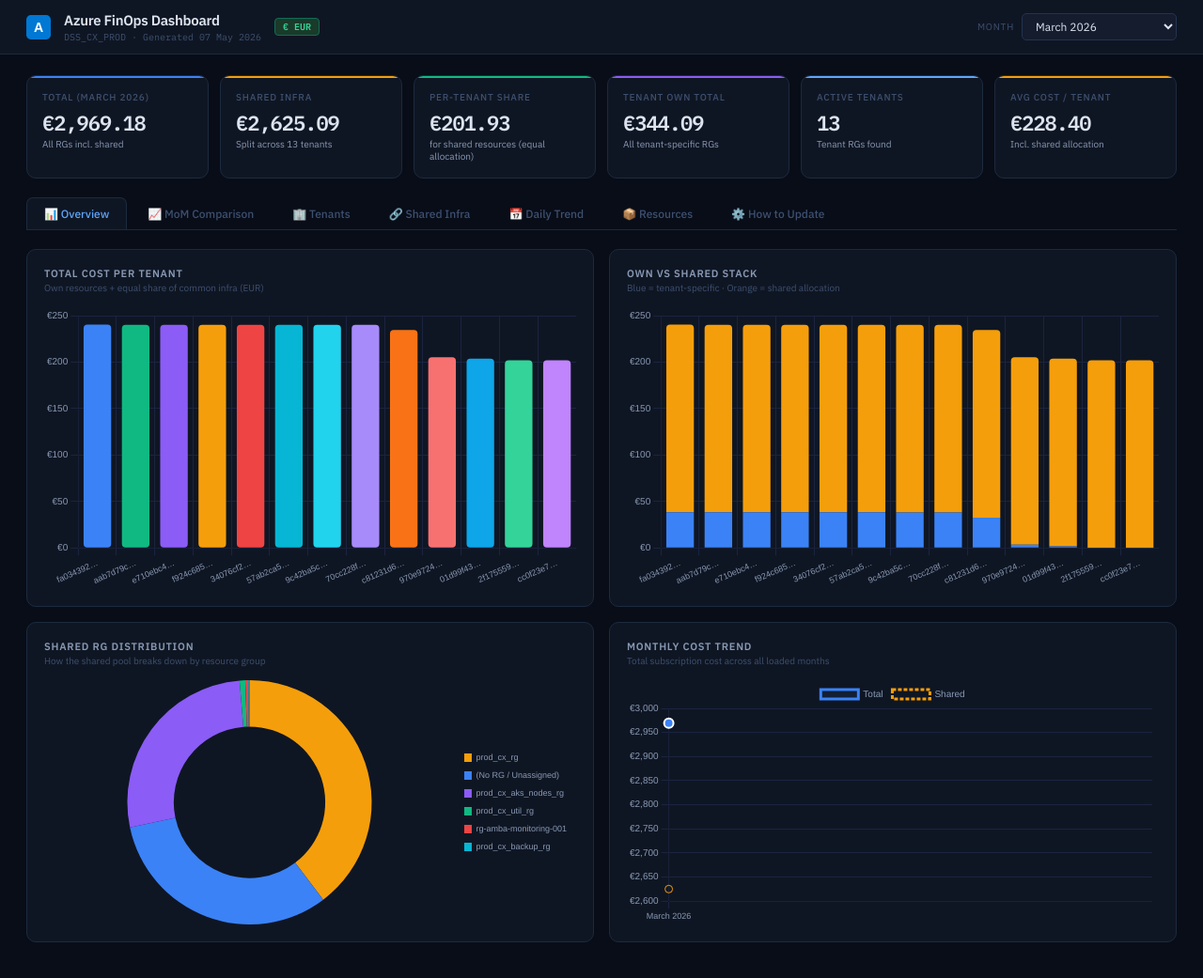
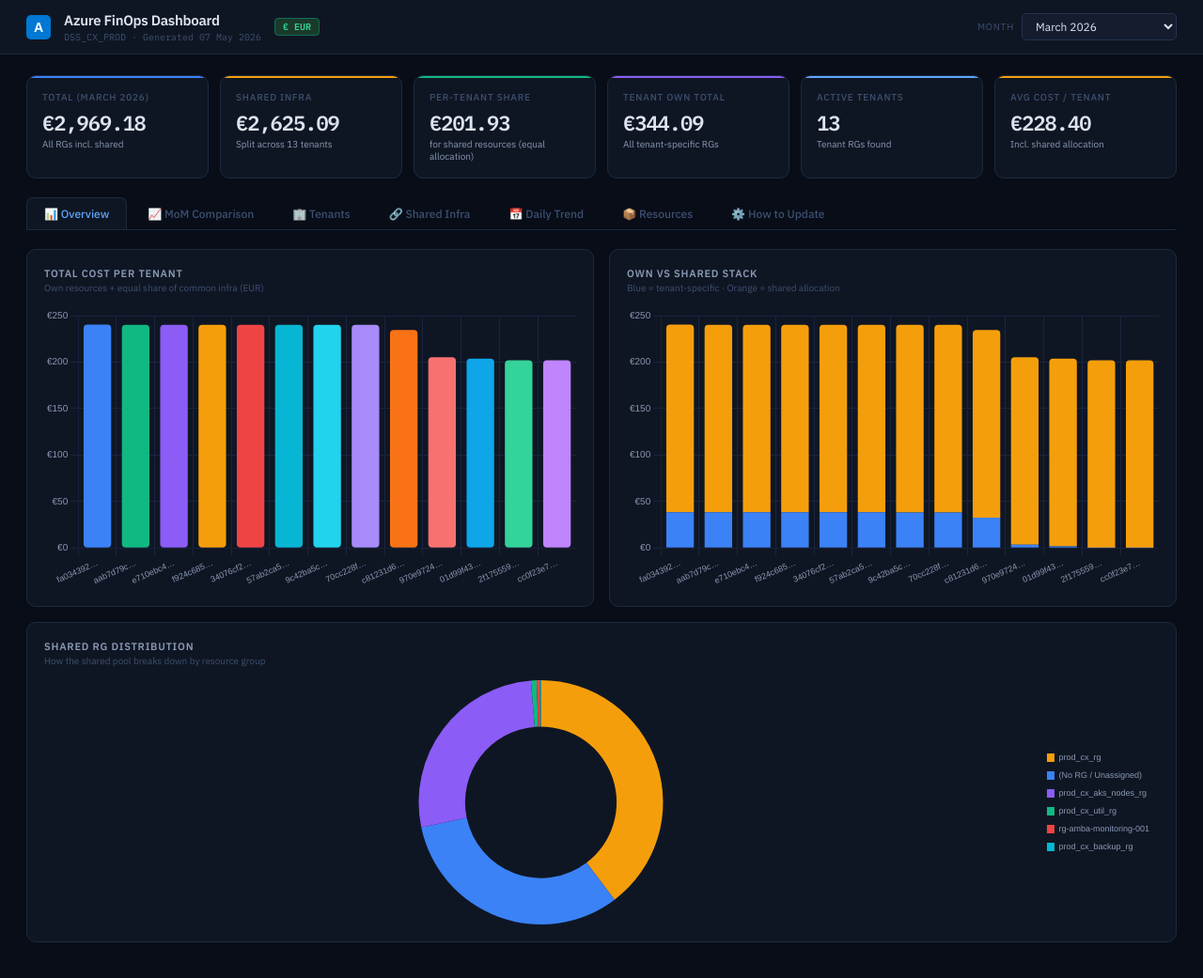
Before and after one commit to prachii1908/finops-project, a plain HTML site: page output/dashboard_2026-03.html in a window 1280 px wide. Shown: the whole page at 94% size. Drawn offline with nearby package versions, Linux system fonts and the light colour scheme.

Commit message:
updated python scrip

```diff
--- a/output/dashboard_2026-03.html
+++ b/output/dashboard_2026-03.html
@@ -115,9 +115,9 @@
       <div class="cb"><h3>Total cost per tenant</h3><div class="cb-sub">Own resources + equal share of common infra (EUR)</div><div style="position:relative;height:300px"><canvas id="c-tenant-bar"></canvas></div></div>
       <div class="cb"><h3>Own vs shared stack</h3><div class="cb-sub">Blue = tenant-specific · Orange = shared allocation</div><div style="position:relative;height:300px"><canvas id="c-stacked"></canvas></div></div>
     </div>
-    <div class="g2">
+    <div class="g2" id="overview-shared-trend-g2">
       <div class="cb"><h3>Shared RG distribution</h3><div class="cb-sub">How the shared pool breaks down by resource group</div><div style="position:relative;height:260px"><canvas id="c-sh-donut"></canvas></div></div>
-      <div class="cb"><h3>Monthly cost trend</h3><div class="cb-sub">Total subscription cost across all loaded months</div><div style="position:relative;height:260px"><canvas id="c-trend"></canvas></div></div>
+      <div class="cb" id="overview-trend-card"><h3>Monthly cost trend</h3><div class="cb-sub">Total subscription cost across all loaded months</div><div style="position:relative;height:260px"><canvas id="c-trend"></canvas></div></div>
     </div>
   </div>
 
@@ -333,6 +333,18 @@
       plugins:{legend:{position:'right',labels:{color:'#8899b4',font:{size:9},boxWidth:8}},
         tooltip:{callbacks:{label:c=>c.label+': '+fe(c.raw)}}}}});
 
+  const trendG2 = document.getElementById('overview-shared-trend-g2');
+  const trendCard = document.getElementById('overview-trend-card');
+  const showTrendComparison = (mi === -1 && DB.months.length > 1);
+  if(!showTrendComparison){
+    dc('c-trend');
+    if(trendCard) trendCard.style.display='none';
+    if(trendG2) trendG2.style.gridTemplateColumns='1fr';
+    return;
+  }
+
+  if(trendCard) trendCard.style.display='';
+  if(trendG2) trendG2.style.gridTemplateColumns='';
   dc('c-trend');
   CI['c-trend']=new Chart(document.getElementById('c-trend'),{type:'line',
     data:{labels:DB.months.map(m=>m.label),datasets:[
```
Also changed, not shown: output/dashboard_2026-04.html (+14 -2 lines), output/dashboard_combined.html (+14 -2 lines), output/index.html (+14 -2 lines).
